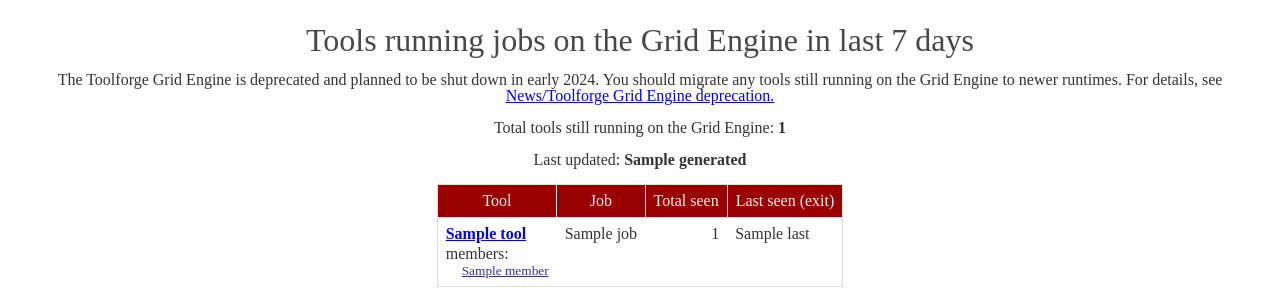
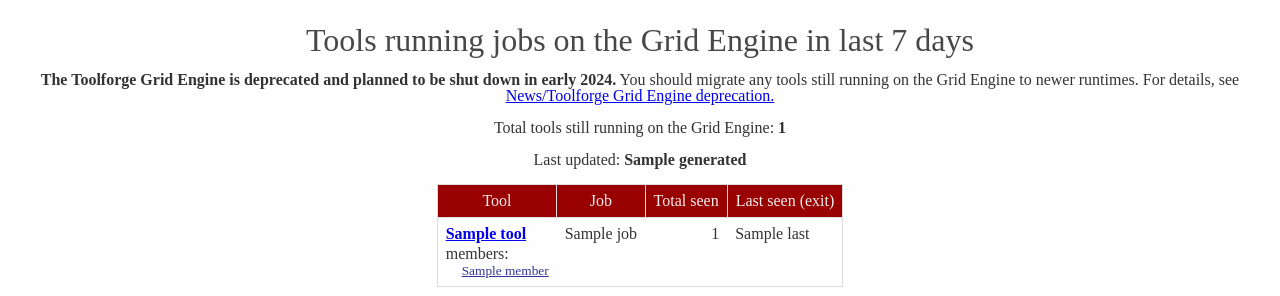
Before and after one commit to toolforge/precise-tools, a Flask app: template templates/home.html in a window 1280 px wide. Shown: the top 296 px of the page. Run offline with Flask 3, Linux system fonts and the light colour scheme; the template is opened without the code that fills it: most values are stand-ins (such as "Sample title", 1, 10 or a date in 2020).

Commit message:
layout: fix <strong>

```diff
--- a/templates/layout.html
+++ b/templates/layout.html
@@ -24,6 +24,7 @@
       h2 {color:#900;font-size:1.5em;padding:.5em;text-align:center;}
       p {margin-bottom:1em;text-align:center;}
       var {font-weight:bold;}
+      strong {font-weight: bold;}
       table {border-collapse:collapse;border:1px solid #ddd;}
       th, td {border-bottom:1px solid #ddd;padding:.5em;}
       th {background-color:#900;color:#eee;border:1px solid #ddd;}
```
